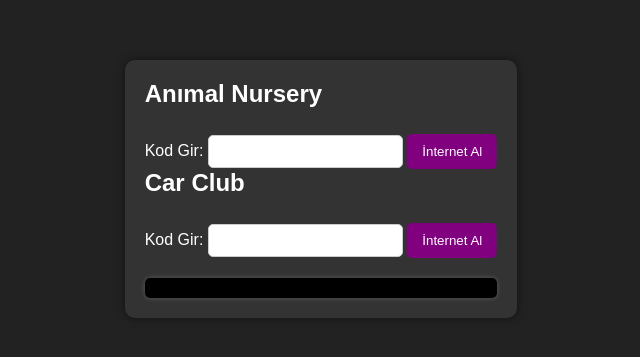
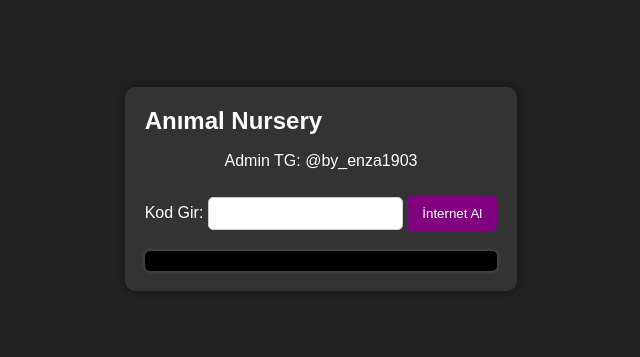
Before and after one commit to hoqk4baz/test-oyun, a plain HTML site: page indexx.html in a window 1280 px wide. Shown: the part 211-568 px from the top of the page, without its empty margins (319-959 px from the left). Drawn offline with Linux system fonts and the light colour scheme.

Commit message:
Update indexx.html

```diff
--- a/indexx.html
+++ b/indexx.html
@@ -58,17 +58,11 @@
 <body>
     <div class="container">
         <h1>Anımal Nursery</h1>
+        <p>Admin TG: @by_enza1903</p>
         <form id="animalForm">
             <label for="animal_nursery_kod">Kod Gir:</label>
             <input type="text" id="animal_nursery_kod" name="animal_nursery_kod" required>
             <button type="button" onclick="redeemCode('animal_nursery')">İnternet Al</button>
-        </form>
-
-        <h1>Car Club</h1>
-        <form id="carForm">
-            <label for="car_club_kod">Kod Gir:</label>
-            <input type="text" id="car_club_kod" name="car_club_kod" required>
-            <button type="button" onclick="redeemCode('car_club')">İnternet Al</button>
         </form>
 
         <div id="messages"></div>
```
